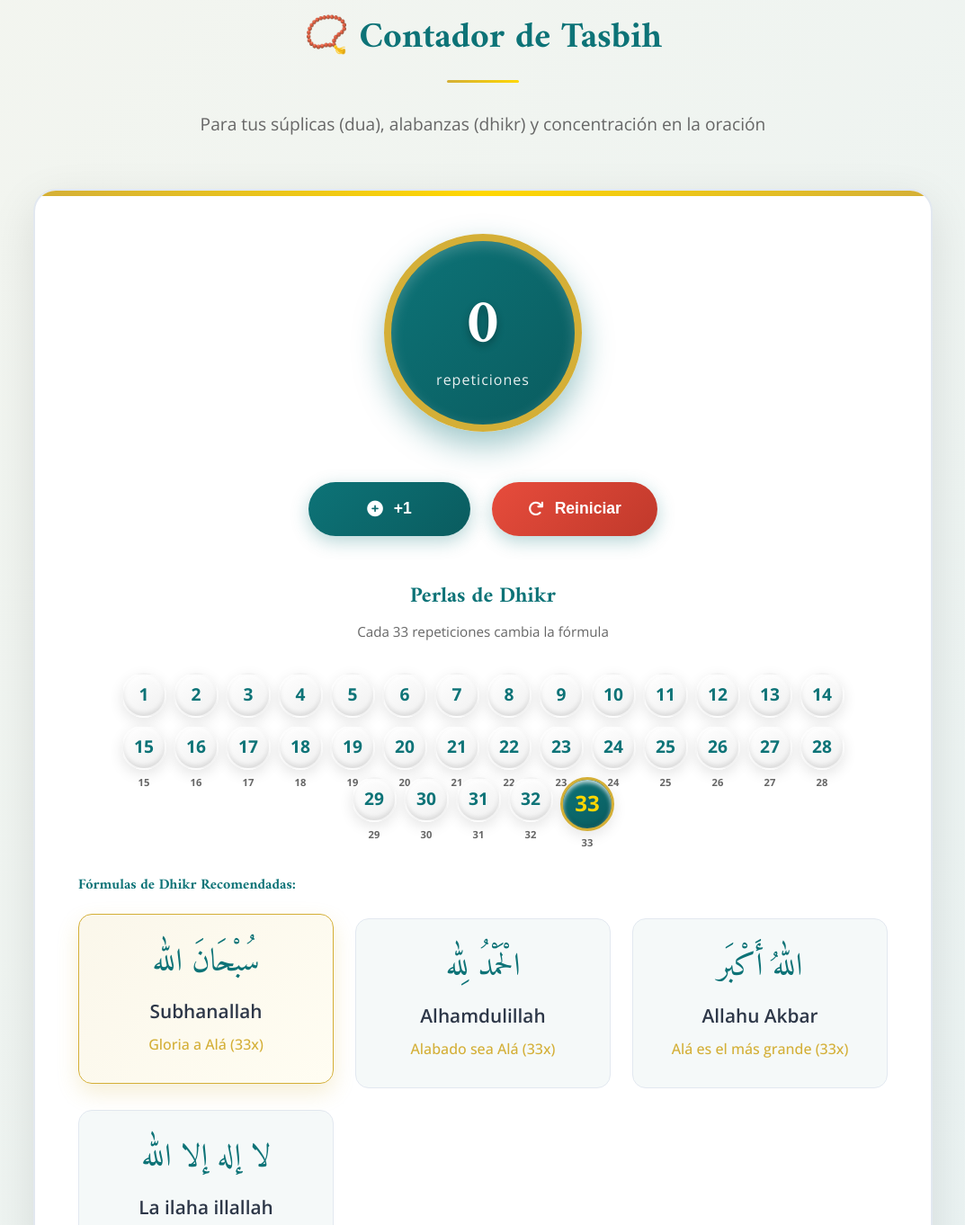
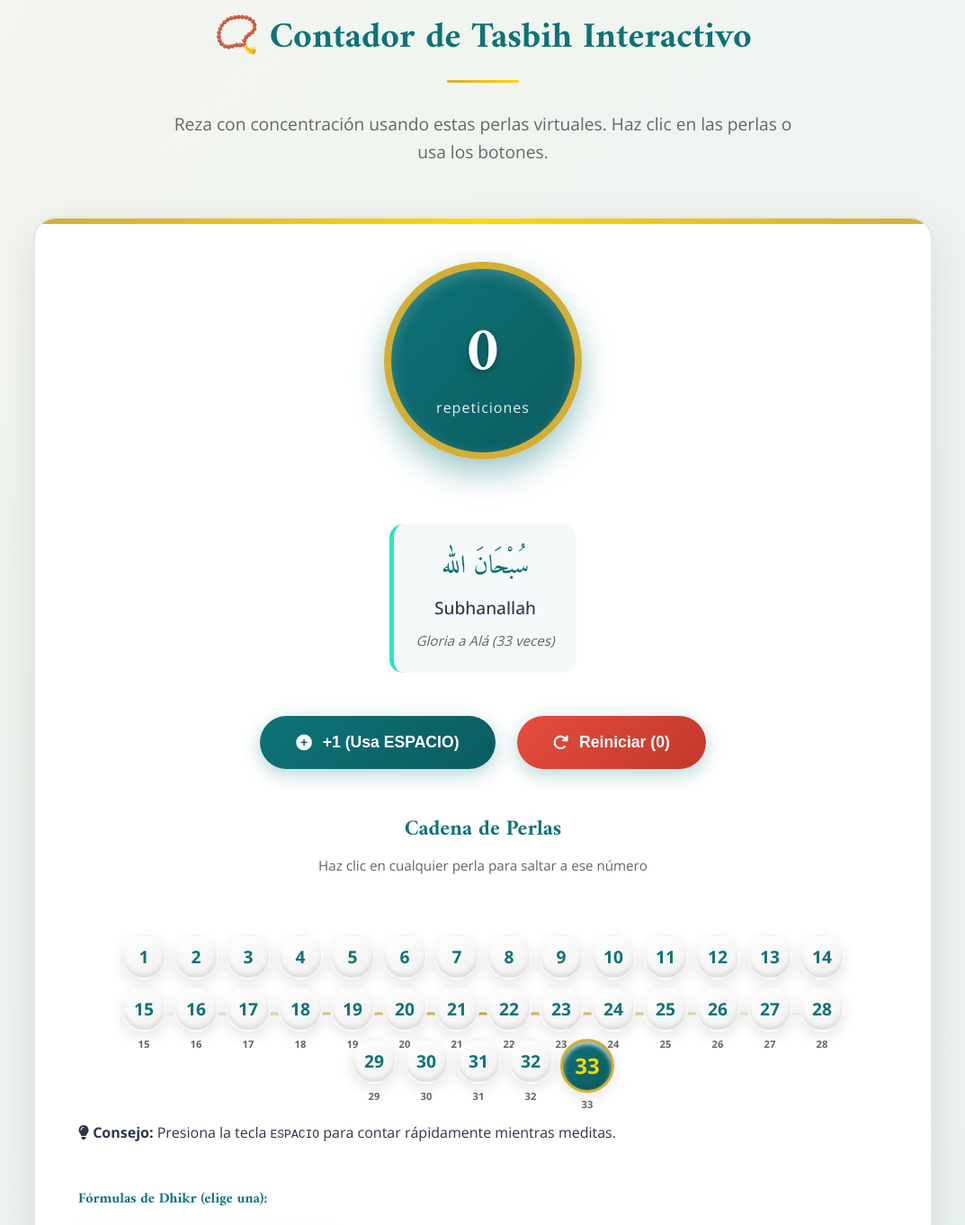
Before and after one commit to Viktoriya-koy/al-misbah, a plain HTML site: page index.html in a window 1280 px wide. Shown: the part 3120-4482 px from the top of the page at 90% size, without its empty margins (103-1176 px from the left). Drawn offline with nearby package versions, Linux system fonts and the light colour scheme.

Commit message:
Update index.html

```diff
--- a/index.html
+++ b/index.html
@@ -258,43 +258,62 @@
 <section class="tasbih-counter" id="tasbih">
     <div class="container">
         <div class="section-title">
-                <h2>📿 Contador de Tasbih</h2>
-                <p>Para tus súplicas (dua), alabanzas (dhikr) y concentración en la oración</p>
+            <h2>📿 Contador de Tasbih Interactivo</h2>
+            <p>Reza con concentración usando estas perlas virtuales. Haz clic en las perlas o usa los botones.</p>
         </div>
 
         <div class="tasbih-container">
+            <!-- Contador principal -->
             <div class="tasbih-display">
                 <div class="counter-circle">
                     <span id="counter">0</span>
                     <div class="counter-label">repeticiones</div>
                 </div>
 
+                <!-- Indicador de fórmula actual -->
+                <div class="dhikr-indicator">
+                    <div class="dhikr-actual">سُبْحَانَ الله</div>
+                    <div class="dhikr-traduccion">Subhanallah</div>
+                    <div class="dhikr-significado">Gloria a Alá (33 veces)</div>
+                </div>
+
+                <!-- Botones principales -->
                 <div class="tasbih-buttons">
                     <button id="addOne" class="tasbih-btn">
                         <i class="fas fa-plus-circle"></i>
-                            +1
+                        +1 (Usa ESPACIO)
                     </button>
                     <button id="resetCounter" class="tasbih-btn reset">
                         <i class="fas fa-redo"></i>
-                            Reiniciar
+                        Reiniciar (0)
                     </button>
                 </div>
             </div>
 
+            <!-- Cadena de perlas -->
             <div class="perlas-container">
                 <div class="perlas-title">
-                        <h4>Perlas de Dhikr</h4>
-                        <small>Cada 33 repeticiones cambia la fórmula</small>
+                    <h4>Cadena de Perlas</h4>
+                    <small>Haz clic en cualquier perla para saltar a ese número</small>
                 </div>
+
+                <div class="perlas-chain">
+                    <div class="perlas-line"></div>
                     <div class="perlas-grid" id="perlasGrid">
-                        <!-- Perlas se generan con JS -->
+                        <!-- Perlas generadas por JavaScript -->
                     </div>
                 </div>
 
+                <div class="instrucciones">
+                    <p><i class="fas fa-lightbulb"></i> <strong>Consejo:</strong> Presiona la tecla <kbd>ESPACIO</kbd> para contar rápidamente mientras meditas.</p>
+                </div>
+            </div>
+
+            <!-- Fórmulas de Dhikr -->
             <div class="dhikr-formulas">
-                    <h4>Fórmulas de Dhikr Recomendadas:</h4>
+                <h4>Fórmulas de Dhikr (elige una):</h4>
                 <div class="formulas-grid">
-                        <div class="formula-item">
+                    <div class="formula-item activa">
                         <div class="formula-arabic">سُبْحَانَ الله</div>
                         <div class="formula-latin">Subhanallah</div>
                         <div class="formula-meaning">Gloria a Alá (33x)</div>
@@ -315,6 +334,11 @@
                         <div class="formula-meaning">No hay más dios que Alá</div>
                     </div>
                 </div>
+            </div>
+
+            <!-- Nota importante -->
+            <div class="nota-tasbih">
+                <p><i class="fas fa-info-circle"></i> <strong>Nota:</strong> El dhikr tradicional consiste en repetir Subhanallah (33x), Alhamdulillah (33x), y Allahu Akbar (34x) para completar 100 alabanzas. Este contador te ayuda a mantener la concentración.</p>
             </div>
         </div>
     </div>
```
Lines whose indentation alone changed are shown as unchanged.
